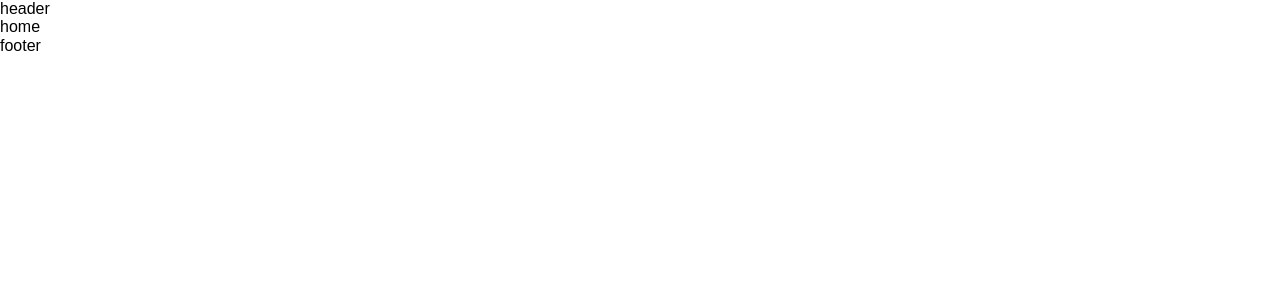
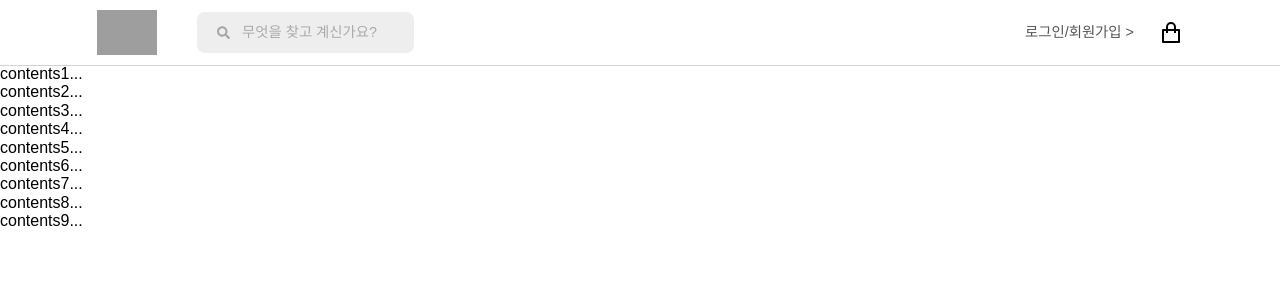
Before and after one commit to happysuwonboy/alcohol-front, a React (Create React App) app: page / in a window 1280 px wide. Shown: the top 300 px of the page. Built offline with nearby package versions, Linux system fonts and the light colour scheme; grey boxes are pictures that could not be loaded.

Commit message:
[Add] Header UI 작업 시작

```diff
--- a/src/components/common/Header.jsx
+++ b/src/components/common/Header.jsx
@@ -1,5 +1,42 @@
+import { FaSearch } from "react-icons/fa";
+import { RiShoppingBagLine } from "react-icons/ri";
+import { Link } from 'react-router-dom';
+
 export default function Header() {
+    const user = {user_id: null, isAdmin : false}
+
     return(
-        <div>header</div>
+        <div className='pc_header_wrapper'>
+            <div className='header_top'>
+                <div className='main_logo'>
+                    <img src="assets/images/main-logo.png" alt="" />
+                </div>
+                <form className='header_search' action="">
+                    <label className='hidden_label' htmlFor="">검색창</label>
+                    <FaSearch />
+                    <input type="text" placeholder='무엇을 찾고 계신가요?'/>
+                </form>
+                <div className='header_user_menu'>
+                    { !user.user_id ?
+                        <Link className='header_log login_btn' to='/login'> 로그인/회원가입  &gt; </Link>
+                     : null}
+                    { user.user_id ?
+                        <>
+                        <Link to='/mypage' className='mypage_link'>
+                            {user.user_id} 님 &gt;
+                        </Link>
+                        <button className='header_log logout_btn' to='/login'> 로그아웃 </button>
+                        </>
+                    : null}
+                    <button className='cart_btn'>
+                        <RiShoppingBagLine />
+                    </button>
+                </div>
+
+            </div>
+            <ul className='header_navbar'>
+
+            </ul>
+        </div>
     );
 }
--- a/src/pages/Home.jsx
+++ b/src/pages/Home.jsx
@@ -1,5 +1,27 @@
 export default function Home() {
     return(
-        <div>home</div>
+        <div>
+            <div>contents1...</div>
+            <div>contents2...</div>
+            <div>contents3...</div>
+            <div>contents4...</div>
+            <div>contents5...</div>
+            <div>contents6...</div>
+            <div>contents7...</div>
+            <div>contents8...</div>
+            <div>contents9...</div>
+            <br /><br /><br /><br /><br /><br /><br /><br />
+            <br /><br /><br /><br /><br /><br /><br /><br />
+            <br /><br /><br /><br /><br /><br /><br /><br />
+            <br /><br /><br /><br /><br /><br /><br /><br />
+            <br /><br /><br /><br /><br /><br /><br /><br />
+            <br /><br /><br /><br /><br /><br /><br /><br />
+            <br /><br /><br /><br /><br /><br /><br /><br />
+            <br /><br /><br /><br /><br /><br /><br /><br />
+            <br /><br /><br /><br /><br /><br /><br /><br />
+            <br /><br /><br /><br /><br /><br /><br /><br />
+            <br /><br /><br /><br /><br /><br /><br /><br />
+            <br /><br /><br /><br /><br /><br /><br /><br />
+        </div>
     );
 }
--- a/src/style/components/common/_header.scss
+++ b/src/style/components/common/_header.scss
@@ -0,0 +1,67 @@
+div.pc_header_wrapper {
+    background-color: #FFF;
+    box-shadow: 0 0 1px #000;
+    position: sticky;
+    top: 0;
+    div.header_top {
+        padding: 10px 2rem;
+        display: flex;
+        justify-content: flex-start;
+        max-width: 1150px;
+        margin: 0 auto;
+        align-items: center;
+        box-sizing: border-box;
+        div.main_logo {
+            width: 60px;
+            margin-right: 40px;
+            img {
+                width: 100%;
+            }
+        }
+        form.header_search {
+            background-color: #eeeeee;
+            display: flex;
+            align-items: center;
+            position: relative;
+            padding: 12px 30px 12px 20px;
+            width: 20%;
+            min-width: 200px;
+            max-width: 300px;
+            border-radius: 8px;
+            box-sizing: border-box;
+            svg {
+                font-size: .95em;
+                margin-right: 12px;
+                opacity: 0.3;
+            }
+            input {
+                width: 100%;
+                font-size: .9em;
+                &::placeholder {
+                    color: #AAA;
+                }
+            }
+        }
+        div.header_user_menu {
+            flex: 1;
+            display: flex;
+            align-items: center;
+            justify-content: flex-end;
+            .mypage_link {
+                font-size: .95em;
+                font-weight: 600;
+                color: rgb(0, 150, 243);
+            }
+            .header_log {
+                font-size: .9em;
+                color: #555;
+                margin-left: 20px;
+            }
+            button.cart_btn {
+                font-size: 1.5em;
+                font-weight: 600;
+                margin-left: 25px;
+            }
+        }
+    }
+}
```
